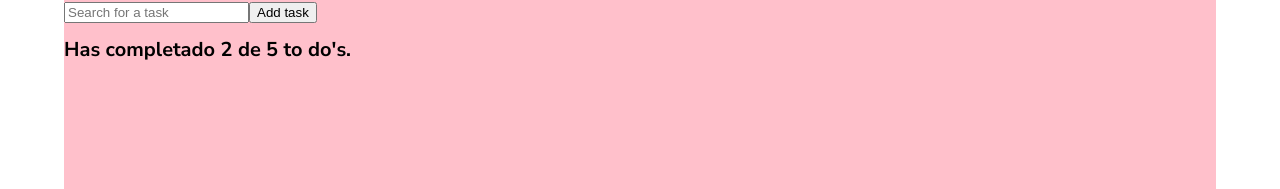
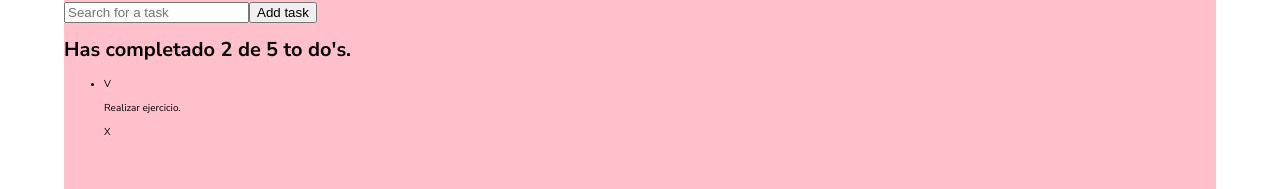
Before and after one commit to MelissaAquijes/To-Do-List, a React (Create React App) app: page / in a window 1280 px wide. Shown: the part 118-307 px from the top of the page. Built offline with nearby package versions, Linux system fonts and the light colour scheme.

Commit message:
Se agrega componente para la lista de tareas.

```diff
--- a/src/AppUI.js
+++ b/src/AppUI.js
@@ -5,6 +5,8 @@
 import { TodoSearch } from './components/TodoSearch';
 import { CreateTodoButton } from './components/CreateTodoButton';
 import { TodoTittleCounter } from './components/TodoTittleCounter';
+import { TodoList } from './components/TodoList';
+import { TodoItem } from './components/TodoItem';
 
 
 function AppUI() {
@@ -16,6 +18,9 @@
         <CreateTodoButton />
       </ContainerNav>
       <TodoTittleCounter />
+      <TodoList>
+        <TodoItem />
+      </TodoList>
 
     </ContainerAll>
 
--- /dev/null
+++ b/src/components/TodoItem.jsx
@@ -0,0 +1,11 @@
+function TodoItem() {
+  return (
+    <li>
+      <span>V</span>
+      <p>Realizar ejercicio.</p>
+      <span>X</span>
+    </li>
+  );
+}
+
+export { TodoItem };
--- /dev/null
+++ b/src/components/TodoList.jsx
@@ -0,0 +1,9 @@
+function TodoList({ children }) {
+  return (
+    <ul>
+      {children}
+    </ul>
+  );
+}
+
+export { TodoList };
```
